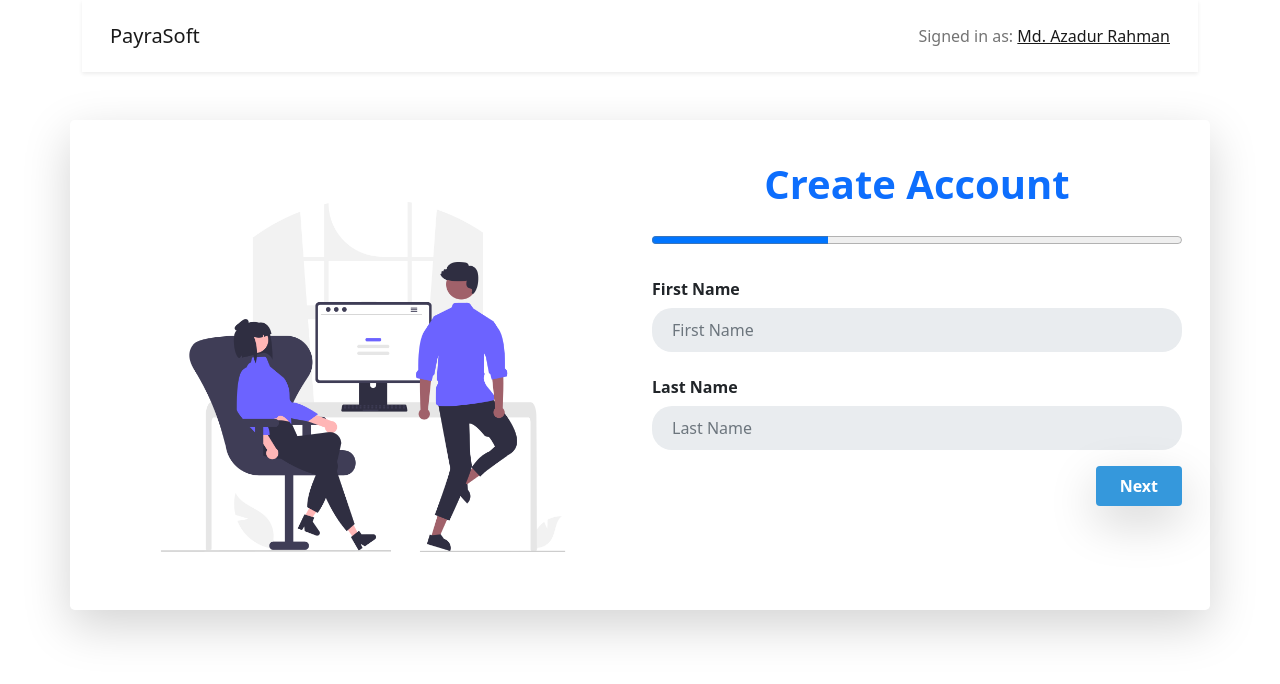
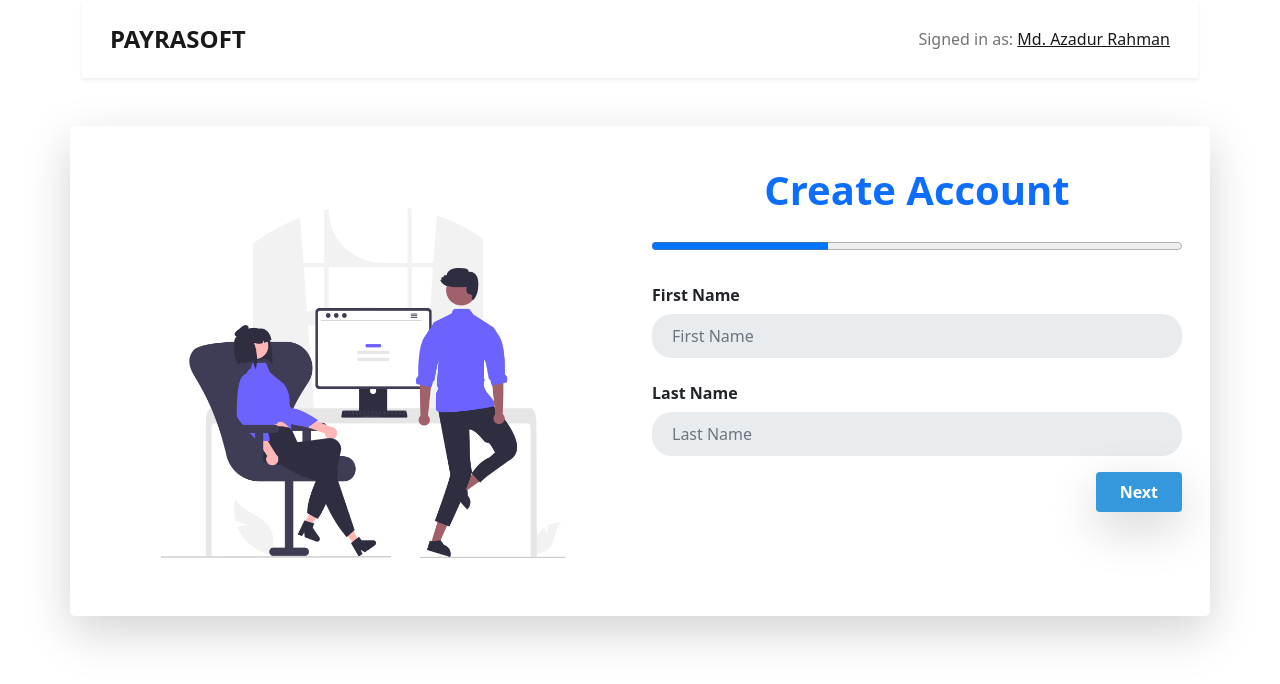
Before and after one commit to iazadur/payrasoft, a React (Create React App) app: page / in a window 1280 px wide. Shown: the top 684 px of the page. Built offline with nearby package versions, Linux system fonts and the light colour scheme.

Commit message:
complete

```diff
--- a/src/components/Shared/Navigation.jsx
+++ b/src/components/Shared/Navigation.jsx
@@ -6,7 +6,7 @@ const Navigation = () => {
         <>
             <Navbar className={"shadow-sm p-3"}>
                 <Container >
-                    <Navbar.Brand href="/">PayraSoft</Navbar.Brand>
+                    <Navbar.Brand href="/" className="fw-bold text-uppercase fs-4">PayraSoft</Navbar.Brand>
                     <Navbar.Toggle />
                     <Navbar.Collapse className="justify-content-end">
                         <Navbar.Text>
```
